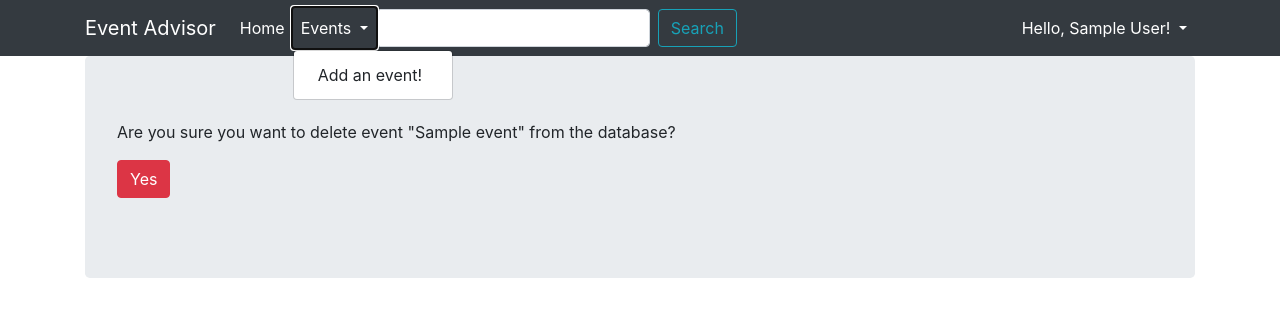
After one commit to MateuszTelega/EventAdvisor, a Django app: page /core/event/delete/1 in a window 1280 px wide, after a click on "Events". The commit adds this page. Shown: the top 317 px of the page. Run offline with Django 3.2, Linux system fonts and the light colour scheme; a user stored in the database is signed in; tables that the repository leaves empty hold one stand-in row (values such as "Sample post"); parts of the project's set-up code (start-up, migrations or seed data) failed here and were passed over; some libraries are stand-ins or nearby versions.

Commit message:
Add event deletion for owner only

```diff
--- /dev/null
+++ b/core/templates/event_confirm_delete.html
@@ -0,0 +1,20 @@
+{% extends "base.html" %}
+{% load bootstrap4 %}
+
+{% block dropdown %}
+  {% if permission == 1 %}
+    <div class="dropdown-menu">
+      <a class="dropdown-item" href="{% url 'core:event_create' %}">Add an event!</a>
+    </div>
+  {% endif %}
+{% endblock %}
+
+{% block content %}
+  <form method="post">
+      {% csrf_token %}
+      <p>
+          Are you sure you want to delete event "{{ object.title }}" from the database?
+      </p>
+      <input type="submit" value="Yes" class="btn btn-danger">
+  </form>
+{% endblock %}
--- a/core/templates/event_detail.html
+++ b/core/templates/event_detail.html
@@ -11,7 +11,8 @@
 
 {% block content %}
   {% if owner == True %}
-    <p><a class="btn btn-secondary" href="{% url 'core:event_update' event.pk %}" role="button">Edit &raquo;</a></p>
+    <p><span><a class="btn btn-secondary" href="{% url 'core:event_update' event.pk %}" role="button">Edit &raquo;</a>
+    <a class="btn btn-secondary" href="{% url 'core:event_delete' event.pk %}" role="button">Delete &raquo;</a></span></p>
   {% endif %}
   {% if event.picture.url != None %}
     <img src="{{ event.picture.url }}" class="img-fluid" style="margin:10px 50px" alt="no picture">
--- a/core/urls.py
+++ b/core/urls.py
@@ -1,6 +1,6 @@
 from django.urls import path
 
-from .views import EventCreateView, EventUpdateView, EventDetailView, SearchEventView
+from .views import EventCreateView, EventUpdateView, EventDetailView, EventDeleteView, SearchEventView
 
 
 app_name = 'core'
@@ -8,5 +8,6 @@ urlpatterns = [
     path('event/create', EventCreateView.as_view(), name='event_create'),
     path('event/update/<pk>', EventUpdateView.as_view(), name='event_update'),
     path('event/detail/<pk>', EventDetailView.as_view(), name='event_detail'),
+    path('event/delete/<pk>', EventDeleteView.as_view(), name='event_delete'),
     path('event/search', SearchEventView.as_view(), name='event_search'),
 ]
--- a/core/views.py
+++ b/core/views.py
@@ -2,11 +2,10 @@ from django.contrib.auth.decorators import login_required
 from django.contrib.auth.mixins import UserPassesTestMixin, LoginRequiredMixin
 from django.http import HttpResponseRedirect
 from django.shortcuts import redirect
-from django.urls import reverse_lazy, reverse
+from django.urls import reverse_lazy
 from django.utils.decorators import method_decorator
-from django.views.generic import ListView, CreateView, DetailView, UpdateView
+from django.views.generic import ListView, CreateView, DetailView, UpdateView, DeleteView
 
-from accounts.models import User
 from .models import Event, Comment
 from .forms import EventForm, CommentForm
 
@@ -75,6 +74,20 @@ class EventUpdateView(LoginRequiredMixin, OwnerRequiredMixin, UpdateView):
     success_url = reverse_lazy('index')
 
 
+class EventDeleteView(LoginRequiredMixin, OwnerRequiredMixin, DeleteView):
+    template_name = 'event_confirm_delete.html'
+    model = Event
+    success_url = reverse_lazy('index')
+
+    def get_context_data(self, **kwargs):
+        context = super().get_context_data(**kwargs)
+        permission = 0
+        if not self.request.user.is_anonymous:
+            permission = self.request.user.is_organizer
+        context['permission'] = permission
+        return context
+
+
 class EventDetailView(DetailView):
     template_name = 'event_detail.html'
     model = Event
```
